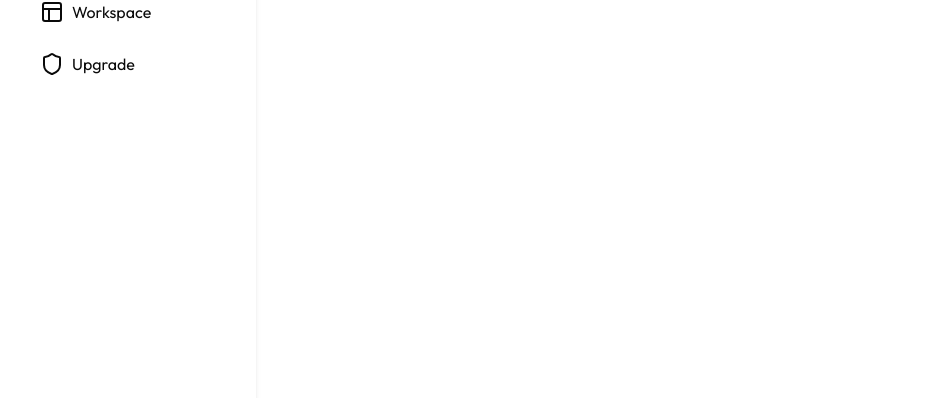
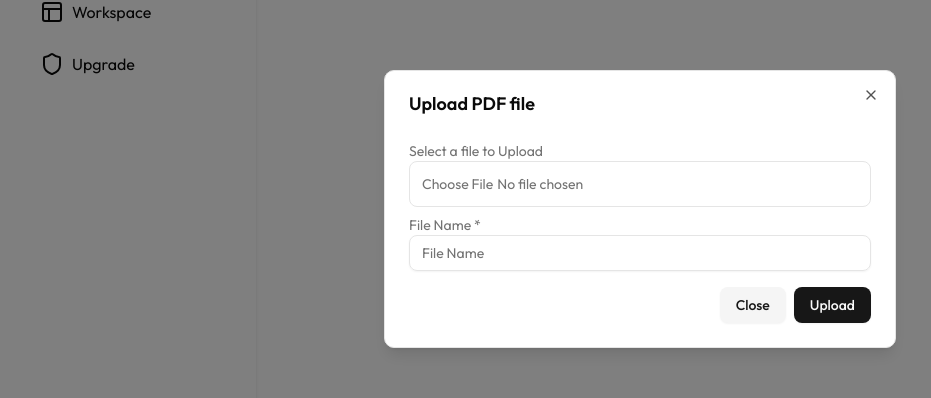
Before and after one commit to Shewale41/Ai-Note-Taking-From-Pdf, a Next.js app in the folder ai-pdf-note-taker/: page /dashboard in a window 1280 px wide. Both pictures are taken after a click on the button "+ Upload PDF". Shown: the part 191-589 px from the top of the page, without its empty margins (0-931 px from the left). Built offline with nearby package versions, Linux system fonts and the light colour scheme; no server answers.

Commit message:
upload dialog first draft

```diff
--- a/ai-pdf-note-taker/app/dashboard/_components/SideBar.js
+++ b/ai-pdf-note-taker/app/dashboard/_components/SideBar.js
@@ -3,6 +3,7 @@ import { Progress } from '@/components/ui/progress'
 import { Layout, Shield } from 'lucide-react'
 import Image from 'next/image'
 import React from 'react'
+import UploadPdfDialog from './UploadPdfDialog'
 
 function SideBar() {
   return (
@@ -11,7 +12,11 @@ function SideBar() {
         <Image src={'/logo.svg'} alt='logo' height={90} width={90} />
 
         <div className='mt-10'>
+        {/* //passing this button as children to the dialog component */}
+            <UploadPdfDialog>
             <Button className="w-full">+  Upload PDF</Button>
+            </UploadPdfDialog>
+
             <div className='flex gap-2 items-center p-3 mt-5
                             hover:bg-slate-100 rounded-lg cursor-pointer '>
                 <Layout/>
--- /dev/null
+++ b/ai-pdf-note-taker/app/dashboard/_components/UploadPdfDialog.js
@@ -0,0 +1,52 @@
+import React from 'react'
+import { Button } from "@/components/ui/button"
+import {
+    Dialog,
+    DialogClose,
+    DialogContent,
+    DialogDescription,
+    DialogFooter,
+    DialogHeader,
+    DialogTitle,
+    DialogTrigger,
+  } from "@/components/ui/dialog"
+import { Input } from '@/components/ui/input'
+
+function UploadPdfDialog({children}) {
+  return (
+    <Dialog>
+  <DialogTrigger asChild >
+    {children}
+  </DialogTrigger>
+  <DialogContent>
+    <DialogHeader>
+      <DialogTitle>Upload PDF file</DialogTitle>
+      <DialogDescription asChild>
+        <div>
+            <h2 className="mt-5">Select a file to Upload</h2>
+            <div className='gap-2 p-3 rounded-md  border '>
+            {/* //should only accept pdfs only  */}
+                <input type='file' accept='application/pdf' />
+            </div>
+            <div className='mt-2'>
+                <label>File Name *</label>
+                <Input placeholder="File Name" />
+            </div>
+        </div>
+      </DialogDescription>
+    </DialogHeader>
+    {/* //our close button here  */}
+    <DialogFooter className="sm:justify-end">
+          <DialogClose asChild>
+            <Button type="button" variant="secondary">
+              Close
+            </Button>
+          </DialogClose>
+          <Button>Upload</Button>
+        </DialogFooter>
+  </DialogContent>
+</Dialog>
+  )
+}
+
+export default UploadPdfDialog
--- /dev/null
+++ b/ai-pdf-note-taker/components/ui/dialog.jsx
@@ -0,0 +1,137 @@
+"use client"
+
+import * as React from "react"
+import * as DialogPrimitive from "@radix-ui/react-dialog"
+import { XIcon } from "lucide-react"
+
+import { cn } from "@/lib/utils"
+
+function Dialog({
+  ...props
+}) {
+  return <DialogPrimitive.Root data-slot="dialog" {...props} />;
+}
+
+function DialogTrigger({
+  ...props
+}) {
+  return <DialogPrimitive.Trigger data-slot="dialog-trigger" {...props} />;
+}
+
+function DialogPortal({
+  ...props
+}) {
+  return <DialogPrimitive.Portal data-slot="dialog-portal" {...props} />;
+}
+
+function DialogClose({
+  ...props
+}) {
+  return <DialogPrimitive.Close data-slot="dialog-close" {...props} />;
+}
+
+function DialogOverlay({
+  className,
+  ...props
+}) {
+  return (
+    <DialogPrimitive.Overlay
+      data-slot="dialog-overlay"
+      className={cn(
+        "data-[state=open]:animate-in data-[state=closed]:animate-out data-[state=closed]:fade-out-0 data-[state=open]:fade-in-0 fixed inset-0 z-50 bg-black/50",
+        className
+      )}
+      {...props} />
+  );
+}
+
+function DialogContent({
+  className,
+  children,
+  showCloseButton = true,
+  ...props
+}) {
+  return (
+    <DialogPortal data-slot="dialog-portal">
+      <DialogOverlay />
+      <DialogPrimitive.Content
+        data-slot="dialog-content"
+        className={cn(
+          "bg-background data-[state=open]:animate-in data-[state=closed]:animate-out data-[state=closed]:fade-out-0 data-[state=open]:fade-in-0 data-[state=closed]:zoom-out-95 data-[state=open]:zoom-in-95 fixed top-[50%] left-[50%] z-50 grid w-full max-w-[calc(100%-2rem)] translate-x-[-50%] translate-y-[-50%] gap-4 rounded-lg border p-6 shadow-lg duration-200 sm:max-w-lg",
+          className
+        )}
+        {...props}>
+        {children}
+        {showCloseButton && (
+          <DialogPrimitive.Close
+            data-slot="dialog-close"
+            className="ring-offset-background focus:ring-ring data-[state=open]:bg-accent data-[state=open]:text-muted-foreground absolute top-4 right-4 rounded-xs opacity-70 transition-opacity hover:opacity-100 focus:ring-2 focus:ring-offset-2 focus:outline-hidden disabled:pointer-events-none [&_svg]:pointer-events-none [&_svg]:shrink-0 [&_svg:not([class*='size-'])]:size-4">
+            <XIcon />
+            <span className="sr-only">Close</span>
+          </DialogPrimitive.Close>
+        )}
+      </DialogPrimitive.Content>
+    </DialogPortal>
+  );
+}
+
+function DialogHeader({
+  className,
+  ...props
+}) {
+  return (
+    <div
+      data-slot="dialog-header"
+      className={cn("flex flex-col gap-2 text-center sm:text-left", className)}
+      {...props} />
+  );
+}
+
+function DialogFooter({
+  className,
+  ...props
+}) {
+  return (
+    <div
+      data-slot="dialog-footer"
+      className={cn("flex flex-col-reverse gap-2 sm:flex-row sm:justify-end", className)}
+      {...props} />
+  );
+}
+
+function DialogTitle({
+  className,
+  ...props
+}) {
+  return (
+    <DialogPrimitive.Title
+      data-slot="dialog-title"
+      className={cn("text-lg leading-none font-semibold", className)}
+      {...props} />
+  );
+}
+
+function DialogDescription({
+  className,
+  ...props
+}) {
+  return (
+    <DialogPrimitive.Description
+      data-slot="dialog-description"
+      className={cn("text-muted-foreground text-sm", className)}
+      {...props} />
+  );
+}
+
+export {
+  Dialog,
+  DialogClose,
+  DialogContent,
+  DialogDescription,
+  DialogFooter,
+  DialogHeader,
+  DialogOverlay,
+  DialogPortal,
+  DialogTitle,
+  DialogTrigger,
+}
--- /dev/null
+++ b/ai-pdf-note-taker/components/ui/input.jsx
@@ -0,0 +1,24 @@
+import * as React from "react"
+
+import { cn } from "@/lib/utils"
+
+function Input({
+  className,
+  type,
+  ...props
+}) {
+  return (
+    <input
+      type={type}
+      data-slot="input"
+      className={cn(
+        "file:text-foreground placeholder:text-muted-foreground selection:bg-primary selection:text-primary-foreground dark:bg-input/30 border-input flex h-9 w-full min-w-0 rounded-md border bg-transparent px-3 py-1 text-base shadow-xs transition-[color,box-shadow] outline-none file:inline-flex file:h-7 file:border-0 file:bg-transparent file:text-sm file:font-medium disabled:pointer-events-none disabled:cursor-not-allowed disabled:opacity-50 md:text-sm",
+        "focus-visible:border-ring focus-visible:ring-ring/50 focus-visible:ring-[3px]",
+        "aria-invalid:ring-destructive/20 dark:aria-invalid:ring-destructive/40 aria-invalid:border-destructive",
+        className
+      )}
+      {...props} />
+  );
+}
+
+export { Input }
--- a/ai-pdf-note-taker/package.json
+++ b/ai-pdf-note-taker/package.json
@@ -9,6 +9,7 @@
   },
   "dependencies": {
     "@clerk/nextjs": "^6.31.4",
+    "@radix-ui/react-dialog": "^1.1.15",
     "@radix-ui/react-progress": "^1.1.7",
     "@radix-ui/react-slot": "^1.2.3",
     "class-variance-authority": "^0.7.1",
```
Also changed, not shown: 1 other file (tests, documents, lock files or other folders).
